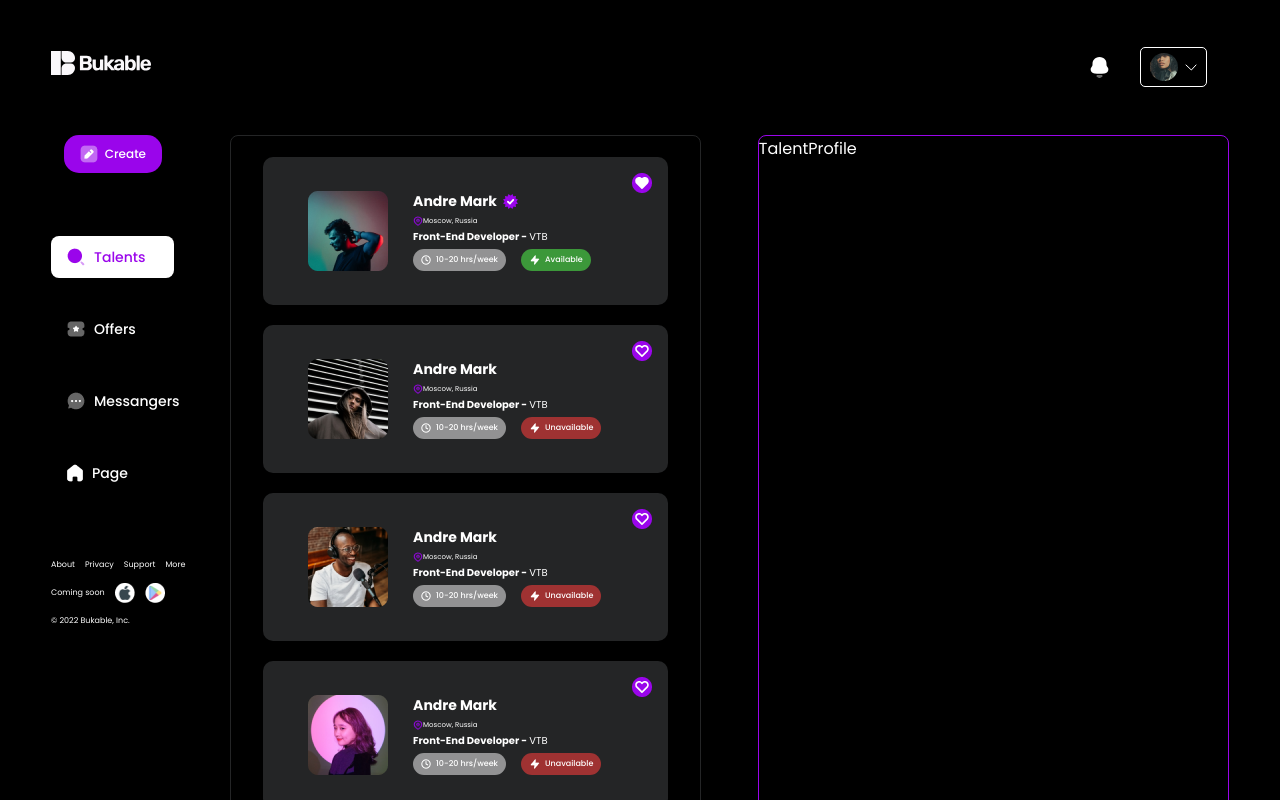
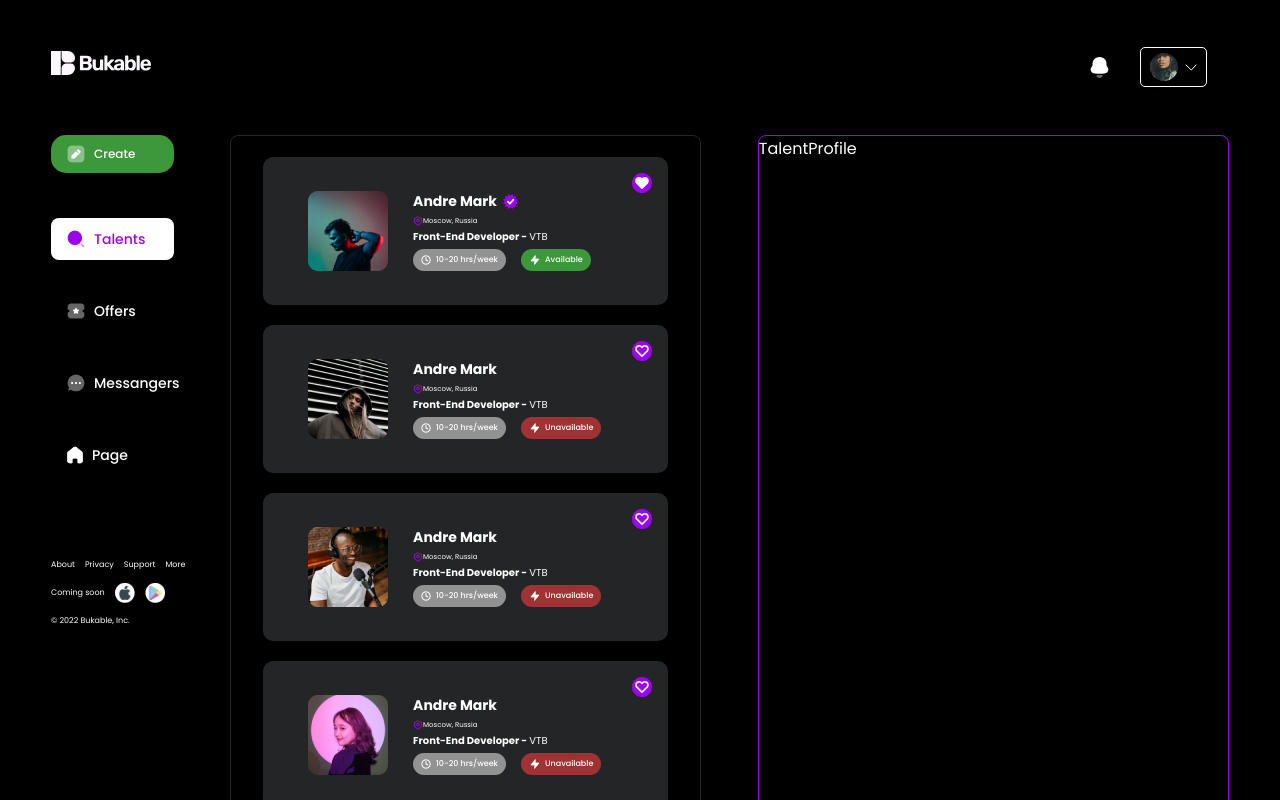
Before and after one commit to zhengis-alinur/bukable, a React (Create React App) app: page / in a window 1280 px wide. Shown: the top 800 px of the page. Built offline with nearby package versions, Linux system fonts and the light colour scheme.

Commit message:
fix: fix stylize buttons

```diff
--- a/src/Sections/SideBar.jsx
+++ b/src/Sections/SideBar.jsx
@@ -5,12 +5,12 @@ import Button from '../components/Button'
 const SideBar = () => {
   return (
     <div className='side-bar'>
-      <Button class={'create-button'} text={'Create'} icon={'/assets/create-icon.png'} type={'base'} />
+      <Button class={'create-btn big secondary'} text={'Create'} icon={'/assets/create-icon.png'}/>
       <div className="items">
-        <Button text={'Talents'} icon={'/assets/bulk.png'} type={'white'}/>
-        <Button text={'Offers'} icon={'/assets/offers.png'} type={'transparent'}/>
-        <Button text={'Messangers'} icon={'/assets/Chat.png'} type={'transparent'}/>
-        <Button text={'Page'} icon={'/assets/Home.png'} type={'transparent'}/>
+        <Button text={'Talents'} icon={'/assets/bulk.png'} class={'sidebar-btn active '}/>
+        <Button text={'Offers'} icon={'/assets/offers.png'} class={'sidebar-btn'}/>
+        <Button text={'Messangers'} icon={'/assets/Chat.png'} class={'sidebar-btn'}/>
+        <Button text={'Page'} icon={'/assets/Home.png'} class={'sidebar-btn'}/>
       </div>
       <div className="about">
         <div className="links">
--- a/src/Sections/SideBar.scss
+++ b/src/Sections/SideBar.scss
@@ -1,3 +1,4 @@
+@import '../variables.scss';
 .side-bar {
     display: flex;
     flex-direction: column;
@@ -12,7 +13,6 @@
     .items {
         .button {
             justify-content: flex-start;
-            gap: 9px;
             width: 100%;
             margin-bottom: 30px;
         }
--- a/src/Sections/TalentProfile.scss
+++ b/src/Sections/TalentProfile.scss
@@ -2,6 +2,6 @@
 
 .talent-profile {
     width: 40%;
-    border: $main-color solid 1px;
+    border: $primary solid 1px;
     border-radius: 8px;
 }
--- a/src/components/Button.jsx
+++ b/src/components/Button.jsx
@@ -2,76 +2,8 @@ import React from 'react'
 import './Button.scss'
 
 const Button = (props) => {
-  const types = {
-    base: {
-      padding: '8px 16px',
-      backgroundColor: '#9A05EB',
-      borderRadius: '15px',
-      fontSize: '12px',
-      lineHeight: '22px',
-      fontWeight: '500',
-    },
-    second: {
-      padding: '8px 16px',
-      backgroundColor: '#3C983A',
-      borderRadius: '15px',
-      fontSize: '12px',
-      lineHeight: '22px',
-      fontWeight: '500'
-    },
-    white: {
-      padding: '10px 16px',
-      backgroundColor: '#fff',
-      borderRadius: '8px',
-      fontSize: '14px',
-      lineHeight: '22px',
-      fontWeight: '500',
-      color: '#9A05EB'
-    },
-    transparent: {
-      backgroundColor: 'transparent',
-      padding: '10px 16px',
-      fontSize: '14px',
-      lineHeight: '22px',
-      fontWeight: '500',
-      color: '#fff'
-    },
-    smallgrey: {
-      backgroundColor: 'rgba(255,255,255, 0.5',
-      padding: '0 8px',
-      fontSize: '8px',
-      lineHeight: '22px',
-      fontWeight: '500',
-      color: '#fff',
-      borderRadius: '20px',
-      gap: '5px'
-    },
-    smallgreen: {
-      backgroundColor: '#3C983A',
-      padding: '0 8px',
-      fontSize: '8px',
-      lineHeight: '22px',
-      fontWeight: '500',
-      color: '#fff',
-      borderRadius: '20px',
-      gap: '5px'
-    },
-    smallred: {
-      backgroundColor: '#9F3232',
-      padding: '0 8px',
-      fontSize: '8px',
-      lineHeight: '22px',
-      fontWeight: '500',
-      color: '#fff',
-      borderRadius: '20px',
-      gap: '5px'
-    },
-  }
-
-  const type = types[props.type];
   return (
-    <button className={`button ${props.class}`}
-      style = {type}>
+    <button className={`button ${props.class}`}>
         {props.icon ? <img src={props.icon} alt=''></img> : ''}
         <span>{props.text}</span>
     </button>
--- a/src/components/Button.scss
+++ b/src/components/Button.scss
@@ -3,13 +3,57 @@
 .button {
     display: flex;
     align-items: center;
-    justify-content: space-between;
     color: white;
     border: none;
     outline: none;
     border-radius: 15px;
     font-family: 'Poppins', sans-serif;
     font-weight: 500;
-    font-size: 12px;
     line-height: 22px;
+    gap: 9px;
+    &.big{
+        padding: 8px 16px;
+        border-radius: 15px;
+        font-size: 12px;
+    }
+    & .primary {
+        background-color: $primary;
+    }
+    &.secondary {
+        background-color: $secondary
+    }
+    &.sidebar-btn{
+        padding: 10px 16px;
+        border-radius: 8px;
+        font-size: 14px;
+        background-color: transparent;
+        color: #fff;
+        transition: transform 0.3s ease;
+        &:hover {
+            transform: scale(1.1);
+        }
+        &.active {
+            background-color: #fff;
+            color: $primary;
+            &:hover {
+                transform: none
+            }
+        }
+    }
+    &.small {
+        padding: 0 8px;
+        font-size: 8px;
+        color: #fff;
+        border-radius: 20px;
+        gap: 5px;
+        &.red {
+            background-color: $warning-color;
+        }
+        &.green {
+            background-color: $secondary;
+        }
+        &.grey {
+            background-color: rgba(255,255,255, 0.5)
+        }
+    }
 }
--- a/src/components/TalentCard.jsx
+++ b/src/components/TalentCard.jsx
@@ -3,7 +3,6 @@ import './TalentCard.scss'
 import Button from './Button';
 
 const TalentCard = (props) => {
-    console.log(props.name);
   return (
     <div className='talent-card'>
         <img src={props.img} alt="talent" className='talent-img'/>
@@ -21,10 +20,10 @@ const TalentCard = (props) => {
             </div>
             <div className="access-info">
                 <div className="hours-info">
-                    <Button icon={'assets/clock.png'} type={'smallgrey'} text={props.hours+' hrs/week'}/>
+                    <Button icon={'assets/clock.png'} class={'small grey'} text={props.hours+' hrs/week'}/>
                 </div>
                 <div className="hours-info">
-                    <Button icon={'assets/zap.png'} type={props.available ? 'smallgreen':'smallred'} text={props.available ? 'Available':'Unavailable'}/>
+                    <Button icon={'assets/zap.png'} class={props.available ? 'small green':'small red'} text={props.available ? 'Available':'Unavailable'}/>
                 </div>
             </div>
         </div>
--- a/src/components/TalentCard.scss
+++ b/src/components/TalentCard.scss
@@ -4,6 +4,10 @@
     background-color: #242526;
     padding: 34px 45px;
     border-radius: 10px;
+    transition: transform 0.1s ease;
+    &:hover {
+        transform: scale(1.02);
+    }
     .talent-img {
         width: 80px;
         height: 80px;
--- a/src/variables.scss
+++ b/src/variables.scss
@@ -1 +1,3 @@
-$main-color: #9A05EB
+$primary: #9A05EB;
+$secondary: #3C983A;
+$warning-color: #9F3232;
```
